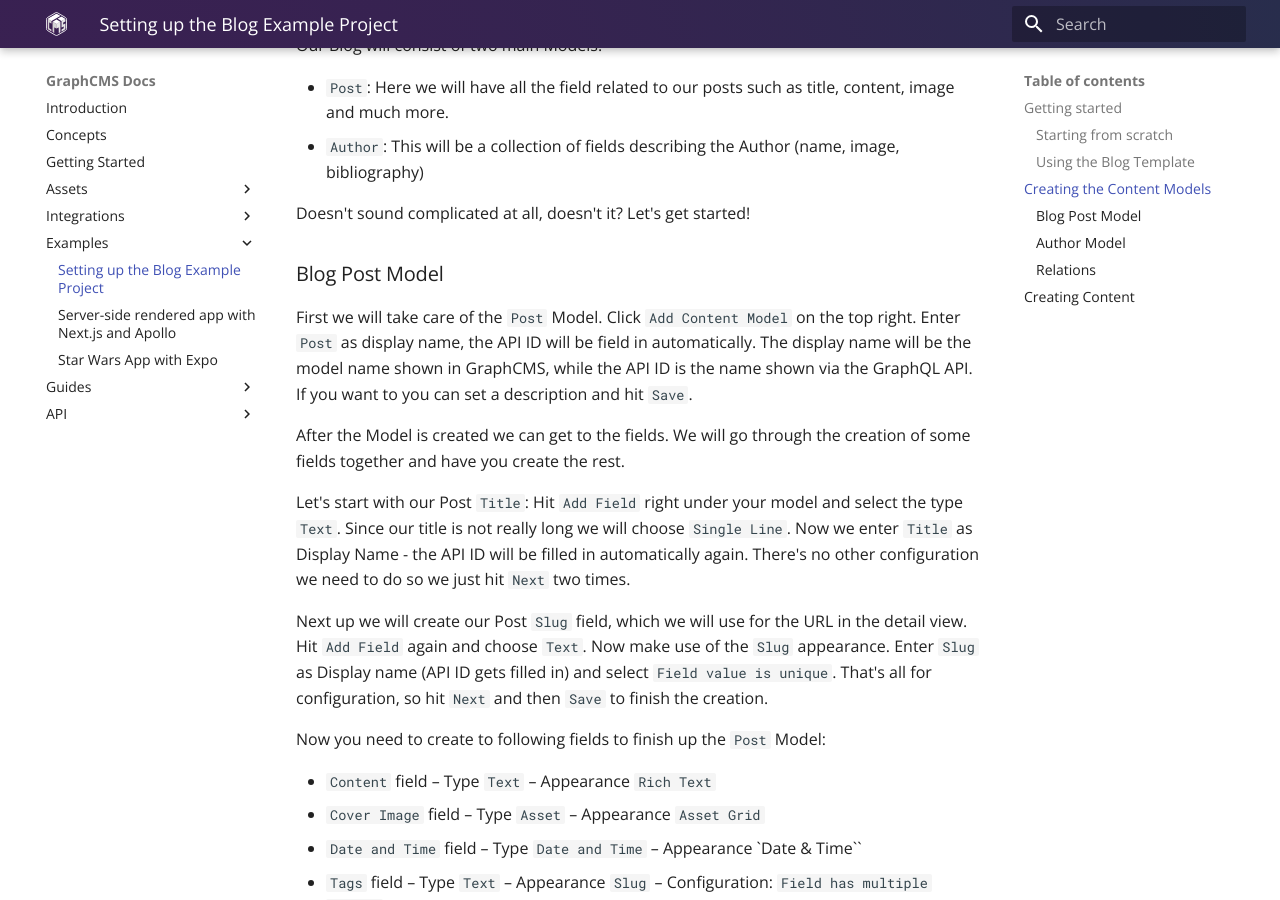
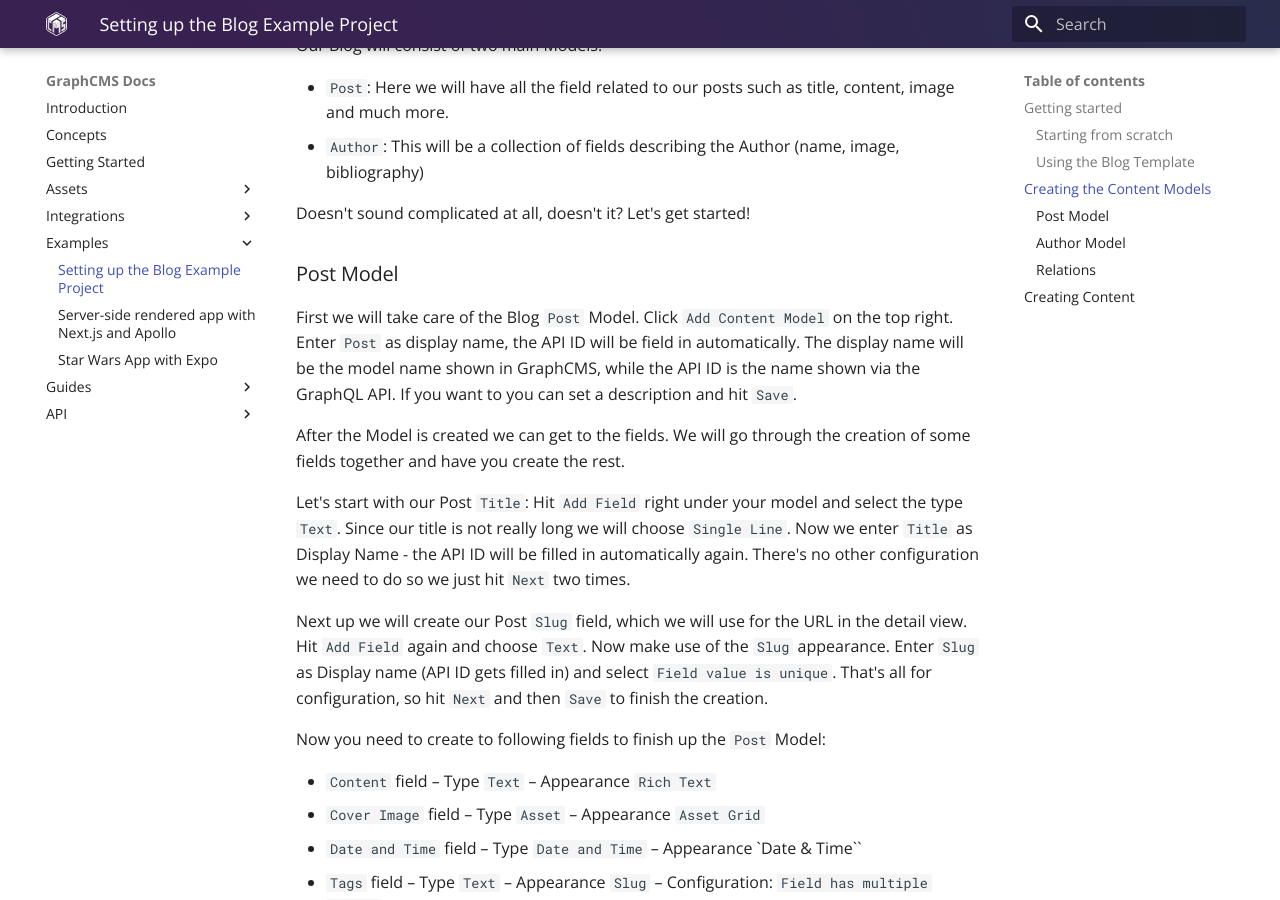
Before and after one commit to isabella232/docs-13, an MkDocs documentation site: the page built from docs/examples/Setting_up_the_project.md, in a window 1280 px wide and 900 px high, scrolled down 1017 px. Built offline with MkDocs 1.6.1 and Material for MkDocs 9.7.7, drawn with Linux system fonts in a browser that asks for light colours; old or Windows-style settings are respelled for this version of MkDocs.

Commit message:
Fix anchor

```diff
--- a/docs/examples/Setting_up_the_project.md
+++ b/docs/examples/Setting_up_the_project.md
@@ -18,7 +18,7 @@
 
 ### Using the Blog Template
 
-If you don't want to go through all the content model creation steps you can also choose `From Template` instead of `From Scratch` and choose `Blog Template`. Skip to [Creating Content](Setting_up_the_project/#creating-content) to continue the guide now.
+If you don't want to go through all the content model creation steps you can also choose `From Template` instead of `From Scratch` and choose `Blog Template`. Skip to [Creating Content](#creating-content) to continue the guide now.
 
 ## Creating the Content Models
 
@@ -31,9 +31,9 @@
 
 Doesn't sound complicated at all, doesn't it? Let's get started!
 
-### Blog Post Model
+### Post Model
 
-First we will take care of the `Post` Model. Click `Add Content Model` on the top right. Enter `Post` as display name, the API ID will be field in automatically. The display name will be the model name shown in GraphCMS, while the API ID is the name shown via the GraphQL API. If you want to you can set a description and hit `Save`.
+First we will take care of the Blog `Post` Model. Click `Add Content Model` on the top right. Enter `Post` as display name, the API ID will be field in automatically. The display name will be the model name shown in GraphCMS, while the API ID is the name shown via the GraphQL API. If you want to you can set a description and hit `Save`.
 
 After the Model is created we can get to the fields. We will go through the creation of some fields together and have you create the rest.
 
```
